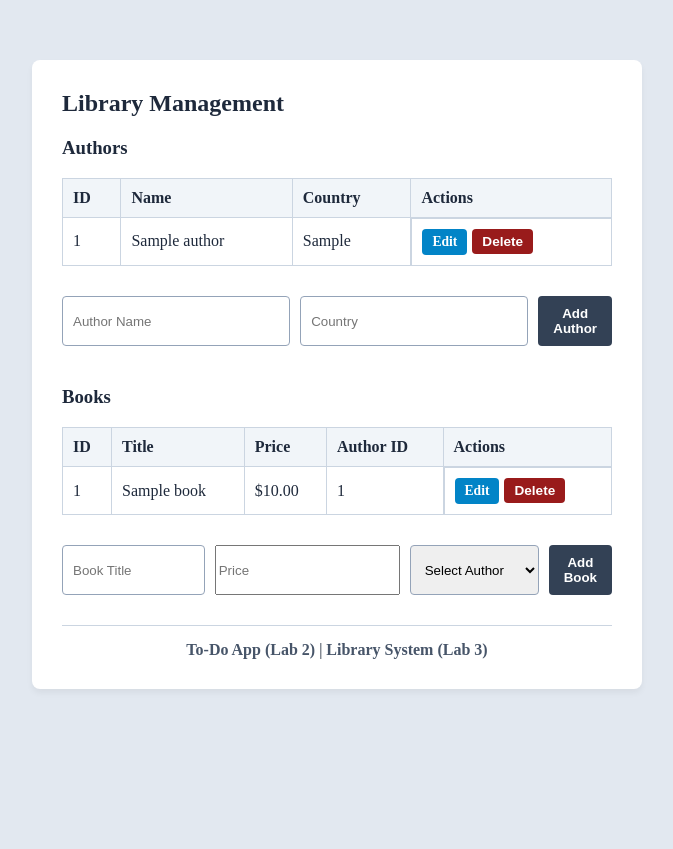
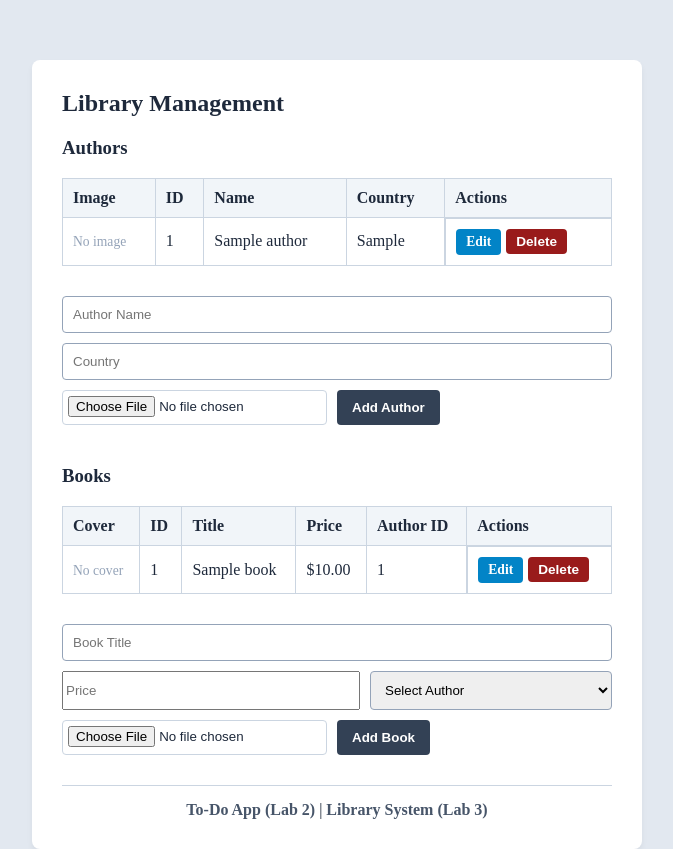
Before and after one commit to Takla-Hany/lab3-Takla-Hany-Shaker-2304033, a Flask app: page /library in a window 1280 px wide. Shown: the whole page, without its empty margins (303-976 px from the left). Before the commit the page ends 689 px from the top, so only its background shows below. Run offline with Flask 3, Linux system fonts and the light colour scheme; tables that the repository leaves empty hold one stand-in row (values such as "Sample post").

Commit message:
Bonus: upload images for new insertion is completed

```diff
--- a/website/app.py
+++ b/website/app.py
@@ -2,10 +2,14 @@ import os
 from flask import Flask, render_template, request, redirect, url_for, session
 import bcrypt
 import pymysql
+from werkzeug.utils import secure_filename
 from db import get_db_connection, get_library_connection
 
 app = Flask(__name__)
 app.secret_key = os.environ.get("FLASK_SECRET_KEY", "fallback_dev_key")
+
+app.config['UPLOAD_FOLDER'] = os.path.join('static', 'uploads')
+os.makedirs(app.config['UPLOAD_FOLDER'], exist_ok=True)
 
 @app.route('/register', methods=['GET', 'POST'])
 def register():
@@ -242,10 +246,18 @@ def add_book():
     title = request.form.get('title')
     price = request.form.get('price')
     author_id = request.form.get('author_id')
+
+    # Handle image upload
+    image = request.files.get('image')
+    filename = None
+    if image and image.filename:
+        filename = secure_filename(image.filename)
+        image.save(os.path.join(app.config['UPLOAD_FOLDER'], filename))
+
     connection = get_library_connection()
     try:
         with connection.cursor() as cursor:
-            cursor.execute("INSERT INTO BOOK (title, price, author_id) VALUES (%s, %s, %s)", (title, price, author_id))
+            cursor.execute("INSERT INTO BOOK (title, price, author_id, image_filename) VALUES (%s, %s, %s, %s)", (title, price, author_id, filename))
         connection.commit()
     finally:
         connection.close()
@@ -256,10 +268,18 @@ def add_book():
 def add_author():
     name = request.form.get('name')
     country = request.form.get('country')
+
+    # Handle image upload
+    image = request.files.get('image')
+    filename = None
+    if image and image.filename:
+        filename = secure_filename(image.filename)
+        image.save(os.path.join(app.config['UPLOAD_FOLDER'], filename))
+
     connection = get_library_connection()
     try:
         with connection.cursor() as cursor:
-            cursor.execute("INSERT INTO AUTHOR (name, country) VALUES (%s, %s)", (name, country))
+            cursor.execute("INSERT INTO AUTHOR (name, country, image_filename) VALUES (%s, %s, %s)", (name, country, filename))
         connection.commit()
     finally:
         connection.close()
--- a/website/templates/library.html
+++ b/website/templates/library.html
@@ -10,6 +10,7 @@
 
 <table>
     <tr>
+        <th>Image</th>
         <th>ID</th>
         <th>Name</th>
         <th>Country</th>
@@ -19,15 +20,27 @@
     {% for author in authors %}
 
     <tr>
+        <td>
+
+            {% if author.image_filename %}
+            <img src="{{ url_for('static', filename='uploads/' ~ author.image_filename) }}" alt="Photo"
+                style="width: 50px; height: 50px; object-fit: cover; border-radius: 4px;">
+            {% else %}
+            <span style="color: #94a3b8; font-size: 0.85em;">No image</span>
+            {% endif %}
+
+        </td>
         <td>{{ author.author_id }}</td>
         <td>{{ author.name }}</td>
         <td>{{ author.country }}</td>
         <td style="display: flex; gap: 5px;">
             <a href="/edit_author/{{ author.author_id }}" class="btn-edit">Edit</a>
+
             <form method="POST" action="/delete_author/{{ author.author_id }}" style="margin: 0;"
                 onsubmit="return confirm('Delete author and all their books?');">
                 <button type="submit" class="btn-delete" style="padding: 5px 10px; font-size: 0.85em;">Delete</button>
             </form>
+
         </td>
     </tr>
 
@@ -35,9 +48,13 @@
 
 </table>
 
-<form method="POST" action="/add_author" style="display: flex; gap: 10px; margin-bottom: 40px;">
+
+<form method="POST" action="/add_author" enctype="multipart/form-data"
+    style="display: flex; gap: 10px; margin-bottom: 40px; flex-wrap: wrap;">
     <input type="text" name="name" placeholder="Author Name" required style="flex-grow: 1;">
     <input type="text" name="country" placeholder="Country" required style="flex-grow: 1;">
+    <input type="file" name="image" accept="image/*"
+        style="padding: 5px; border: 1px solid #cbd5e1; border-radius: 4px; background: white;">
     <button type="submit" style="width: auto;">Add Author</button>
 </form>
 
@@ -46,6 +63,7 @@
 
 <table>
     <tr>
+        <th>Cover</th>
         <th>ID</th>
         <th>Title</th>
         <th>Price</th>
@@ -56,16 +74,28 @@
     {% for book in books %}
 
     <tr>
+        <td>
+
+            {% if book.image_filename %}
+            <img src="{{ url_for('static', filename='uploads/' ~ book.image_filename) }}" alt="Cover"
+                style="width: 40px; height: 60px; object-fit: cover; border-radius: 2px;">
+            {% else %}
+            <span style="color: #94a3b8; font-size: 0.85em;">No cover</span>
+            {% endif %}
+
+        </td>
         <td>{{ book.book_id }}</td>
         <td>{{ book.title }}</td>
         <td>${{ book.price }}</td>
         <td>{{ book.author_id }}</td>
         <td style="display: flex; gap: 5px;">
             <a href="/edit_book/{{ book.book_id }}" class="btn-edit">Edit</a>
+
             <form method="POST" action="/delete_book/{{ book.book_id }}" style="margin: 0;"
                 onsubmit="return confirm('Are you sure?');">
                 <button type="submit" class="btn-delete" style="padding: 5px 10px; font-size: 0.85em;">Delete</button>
             </form>
+
         </td>
     </tr>
 
@@ -73,16 +103,25 @@
 
 </table>
 
-<form method="POST" action="/add_book" style="display: flex; gap: 10px; margin-bottom: 20px;">
+
+<form method="POST" action="/add_book" enctype="multipart/form-data"
+    style="display: flex; gap: 10px; margin-bottom: 20px; flex-wrap: wrap;">
     <input type="text" name="title" placeholder="Book Title" required style="flex-grow: 2;">
     <input type="number" step="0.01" name="price" placeholder="Price" required style="flex-grow: 1;">
+
     <select name="author_id" required
         style="flex-grow: 1; border: 1px solid #94a3b8; border-radius: 4px; padding: 10px;">
         <option value="" disabled selected>Select Author</option>
+
         {% for author in authors %}
         <option value="{{ author.author_id }}">{{ author.name }}</option>
         {% endfor %}
+
     </select>
+
+    <input type="file" name="image" accept="image/*"
+        style="padding: 5px; border: 1px solid #cbd5e1; border-radius: 4px; background: white;">
     <button type="submit" style="width: auto;">Add Book</button>
+
 </form>
 {% endblock %}
```
